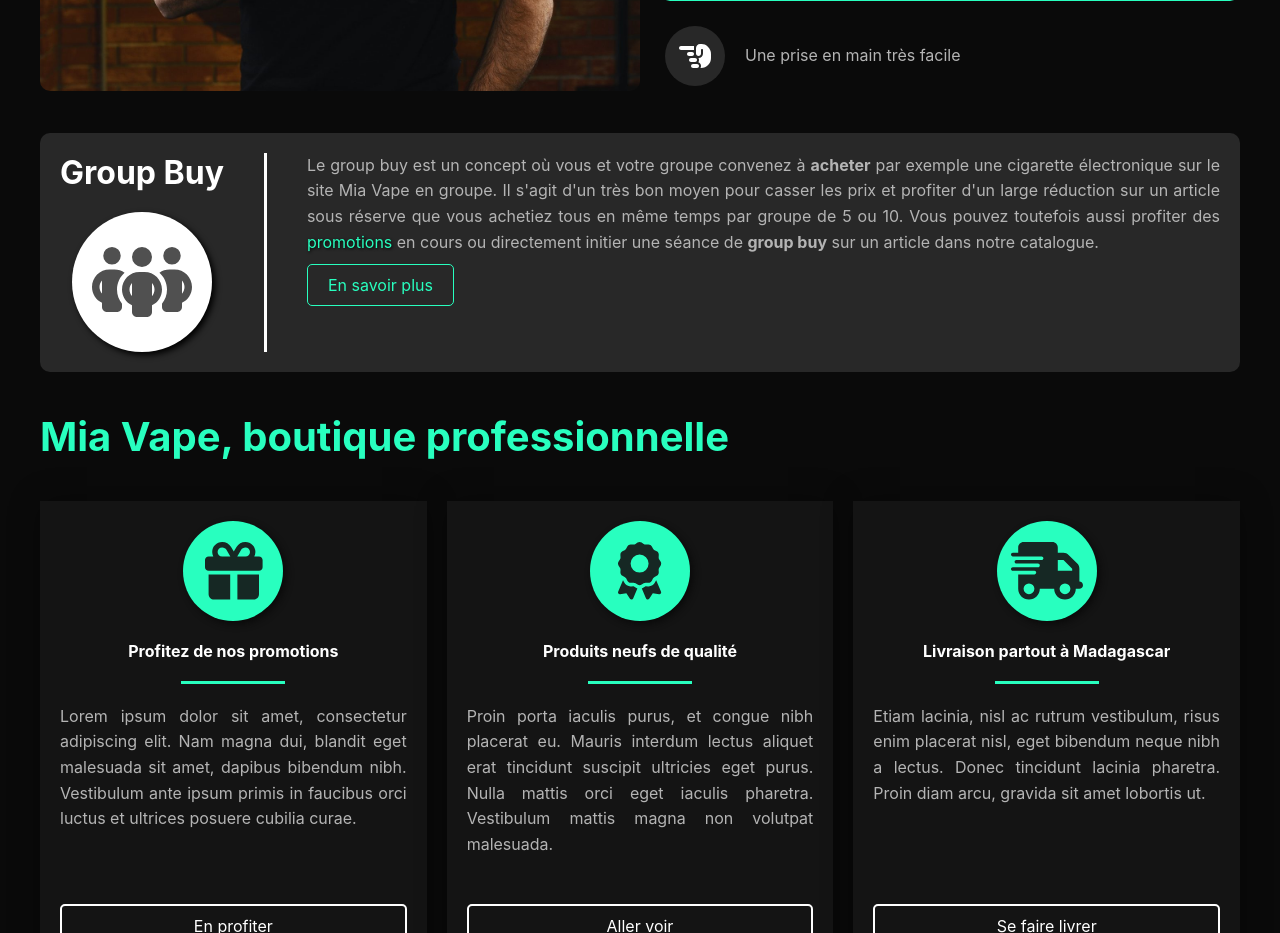
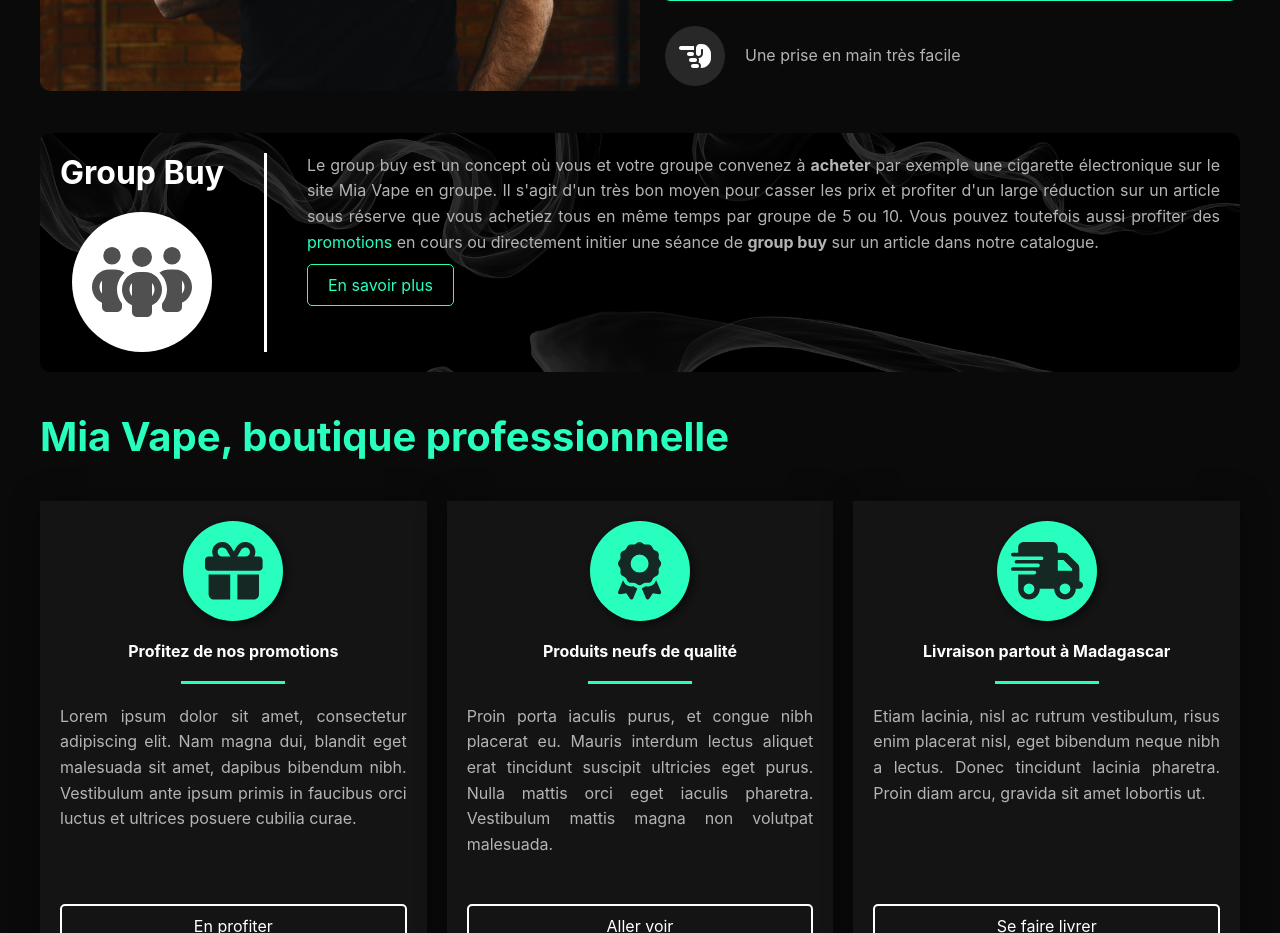
Before and after one commit to Manjaka13/mia-vape, a Next.js app: page / in a window 1280 px wide. Shown: the part 1320-2253 px from the top of the page. Built offline with nearby package versions, Linux system fonts and the light colour scheme.

Commit message:
update styls

```diff
--- a/components/GroupBuyPresentation.jsx
+++ b/components/GroupBuyPresentation.jsx
@@ -10,6 +10,7 @@
 const GroupBuyPresentation = () => (
 	<div className="group-buy-presentation">
 		<div className="content-box">
+			<div className="content">
 				<div className="left">
 					<h2 className="title">Group Buy</h2>
 					<div className="icon">
@@ -19,11 +20,11 @@
 				<div className="right">
 					<p className="section__text">
 						Le group buy est un concept où vous et votre groupe convenez à{" "}
-					<strong>acheter</strong> par exemple une cigarette électronique sur le site
-					Mia Vape en groupe. Il s&apos;agit d&apos;un très bon moyen pour casser les
-					prix et profiter d&apos;un large réduction sur un article sous réserve que
-					vous achetiez tous en même temps par groupe de 5 ou 10. Vous pouvez
-					toutefois aussi profiter des{" "}
+						<strong>acheter</strong> par exemple une cigarette électronique sur le
+						site Mia Vape en groupe. Il s&apos;agit d&apos;un très bon moyen pour
+						casser les prix et profiter d&apos;un large réduction sur un article sous
+						réserve que vous achetiez tous en même temps par groupe de 5 ou 10. Vous
+						pouvez toutefois aussi profiter des{" "}
 						<Link href="#promotions">
 							<a className="section__link" title="Voir">
 								promotions
@@ -40,6 +41,7 @@
 				</div>
 			</div>
 		</div>
+	</div>
 );
 
 export default GroupBuyPresentation;
--- a/styles/footer.scss
+++ b/styles/footer.scss
@@ -134,6 +134,7 @@
 	display: flex;
 	box-sizing: border-box;
 	padding-top: 20px;
+
 	@media only screen and (max-width: 500px) {
 		flex-direction: column;
 	}
--- a/styles/group-buy-presentation.scss
+++ b/styles/group-buy-presentation.scss
@@ -1,12 +1,17 @@
 .group-buy-presentation {
 	.content-box {
+		background: url(/images/smoke.jpg) center center no-repeat;
+		background-size: cover;
+		border-radius: 10px;
+		overflow: hidden;
 		margin-top: 40px;
-		background: rgb(40, 40, 40);
-		display: flex;
-		padding: 20px;
-		border-radius: 10px;
-		@media only screen and (max-width: 1000px) {
-			flex-direction: column;
+		.content {
+			background: rgba(0, 0, 0, 0.8);
+			display: flex;
+			padding: 20px;
+			@media only screen and (max-width: 1000px) {
+				flex-direction: column;
+			}
 		}
 	}
 
```
Also changed, not shown: public/images/smoke.jpg (added). Lines whose indentation alone changed are shown as unchanged.
